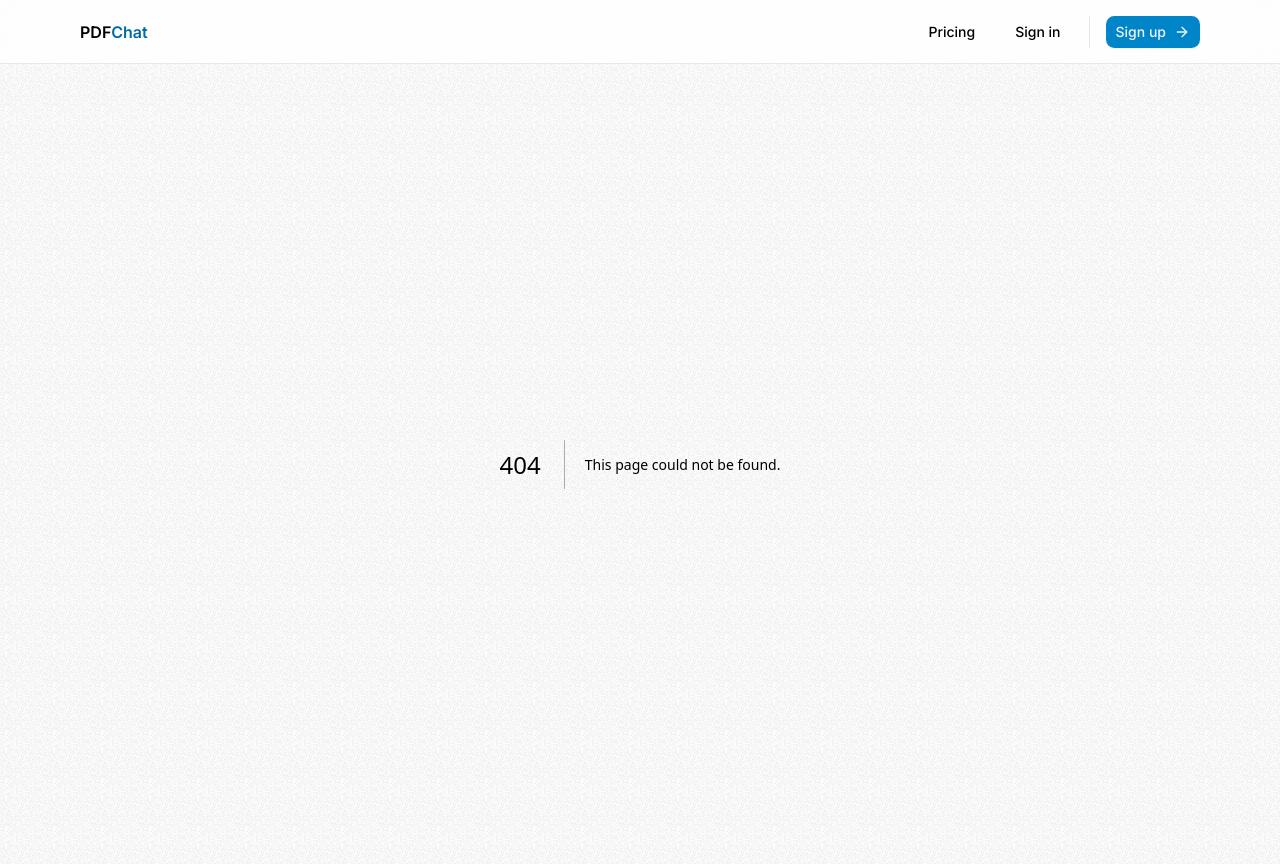
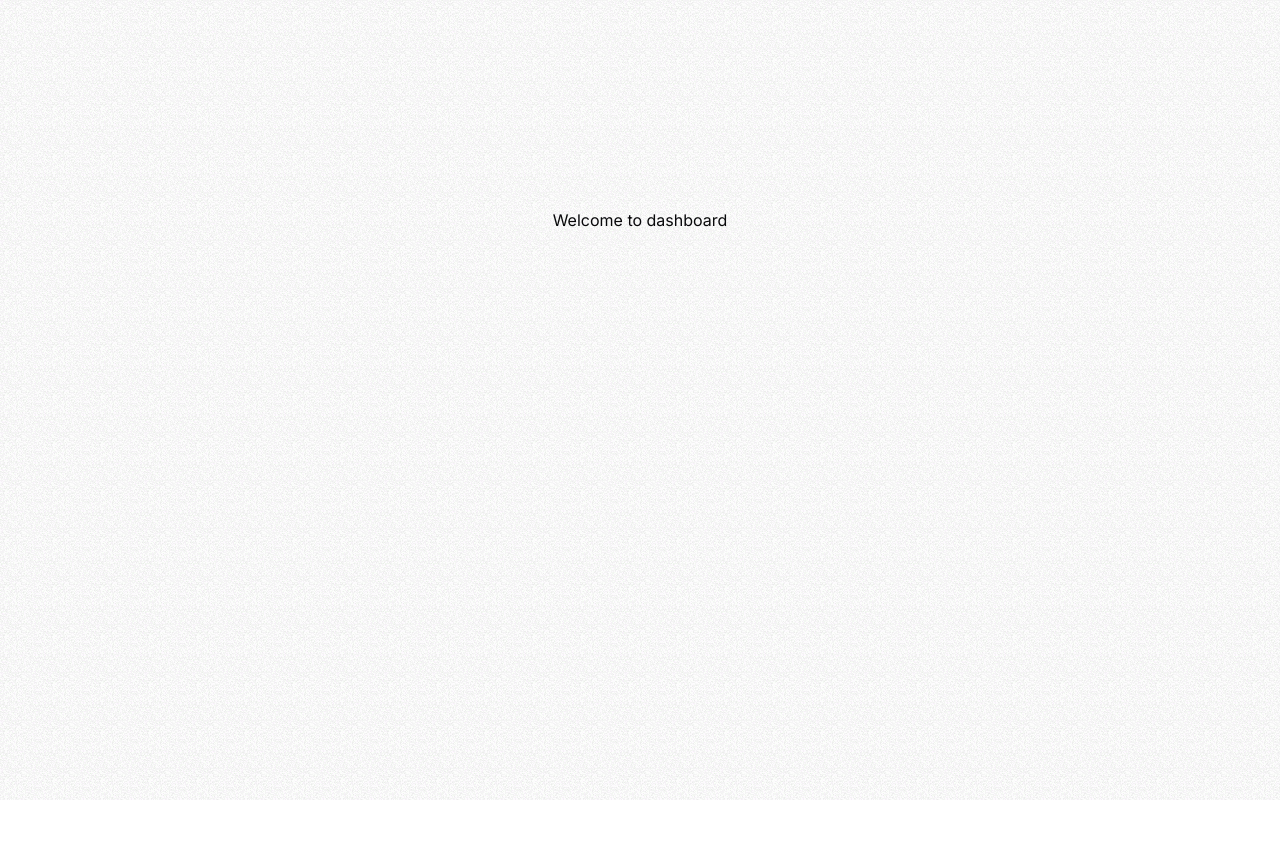
Before and after one commit to akgbytes/pdf-chat, a Next.js app: page /dashboard in a window 1280 px wide. Before the commit this address had no page. After the commit the page ends 800 px from the top, so only its background shows below. Built offline with nearby package versions, Linux system fonts and the light colour scheme.

Commit message:
feat: add auth using clerk

```diff
--- /dev/null
+++ b/app/(auth)/sign-in/[[...sign-in]]/page.tsx
@@ -0,0 +1,9 @@
+import { SignIn } from "@clerk/nextjs";
+
+export default function Page() {
+  return (
+    <div className="w-full flex-1 flex items-center justify-center">
+      <SignIn />;
+    </div>
+  );
+}
--- /dev/null
+++ b/app/(auth)/sign-up/[[...sign-up]]/page.tsx
@@ -0,0 +1,9 @@
+import { SignUp } from "@clerk/nextjs";
+
+export default function Page() {
+  return (
+    <div className="w-full flex-1 flex items-center justify-center">
+      <SignUp />;
+    </div>
+  );
+}
--- /dev/null
+++ b/app/dashboard/page.tsx
@@ -0,0 +1,10 @@
+import { UserButton } from "@clerk/nextjs";
+
+export default function Dashboard() {
+  return (
+    <div className="flex items-center justify-center mt-52 flex-col gap-8">
+      <h1>Welcome to dashboard</h1>
+      <UserButton />
+    </div>
+  );
+}
--- a/app/layout.tsx
+++ b/app/layout.tsx
@@ -1,8 +1,8 @@
 import type { Metadata } from "next";
 import "./globals.css";
 import { cn } from "@/lib/utils";
-import { Navbar } from "@/components/Navbar";
 import { inter } from "@/lib/fonts";
+import { ClerkProvider } from "@clerk/nextjs";
 
 export const metadata: Metadata = {
   title: "PDFChat",
@@ -16,6 +16,7 @@ export default function RootLayout({
   children: React.ReactNode;
 }>) {
   return (
+    <ClerkProvider>
       <html lang="en">
         <body
           className={cn(
@@ -23,11 +24,9 @@ export default function RootLayout({
             inter.className
           )}
         >
-        <main className="relative flex-1 flex flex-col">
-          <Navbar />
-          {children}
-        </main>
+          <main className="relative flex-1 flex flex-col">{children}</main>
         </body>
       </html>
+    </ClerkProvider>
   );
 }
--- a/app/page.tsx
+++ b/app/page.tsx
@@ -2,6 +2,7 @@ import CTA from "@/components/CTA";
 import { Footer } from "@/components/Footer";
 import HeroSection from "@/components/HeroSection";
 import MaxWidthWrapper from "@/components/MaxWidthWrapper";
+import { Navbar } from "@/components/Navbar";
 import { Heading } from "@/components/ui/heading";
 import Image from "next/image";
 import Link from "next/link";
@@ -9,6 +10,7 @@ import Link from "next/link";
 export default function Home() {
   return (
     <>
+      <Navbar />
       <HeroSection />;
       <div>
         <div className="mx-auto max-w-6xl px-6 lg:px-8">
--- a/components/Navbar.tsx
+++ b/components/Navbar.tsx
@@ -2,9 +2,11 @@ import Link from "next/link";
 import { Button, buttonVariants } from "./ui/button";
 import { ArrowRight } from "lucide-react";
 import MaxWidthWrapper from "./MaxWidthWrapper";
+import { SignOutButton } from "@clerk/nextjs";
+import { currentUser } from "@clerk/nextjs/server";
 
 export const Navbar = async () => {
-  const user = false;
+  const user = await currentUser();
 
   return (
     <nav className="sticky z-[100] h-16 inset-x-0 top-0 w-full border-b border-gray-200 bg-white/80 backdrop-blur-lg transition-all">
@@ -17,9 +19,11 @@ export const Navbar = async () => {
           <div className="h-full flex items-center space-x-4">
             {user ? (
               <>
-                <Button size="sm" variant="ghost">
-                  Sign out
-                </Button>
+                <SignOutButton>
+                  <Button size="sm" variant="ghost">
+                    Sign out
+                  </Button>
+                </SignOutButton>
 
                 <Link
                   href="/dashboard"
--- a/middleware.ts
+++ b/middleware.ts
@@ -1,4 +1,6 @@
-import { clerkMiddleware } from "@clerk/nextjs/server";
+import { clerkMiddleware, createRouteMatcher } from "@clerk/nextjs/server";
+
+const isPublicRoute = createRouteMatcher(["/", "/sign-in(.*)", "/sign-up(.*)"]);
 
 export default clerkMiddleware();
 
```
Lines whose indentation alone changed are shown as unchanged.
